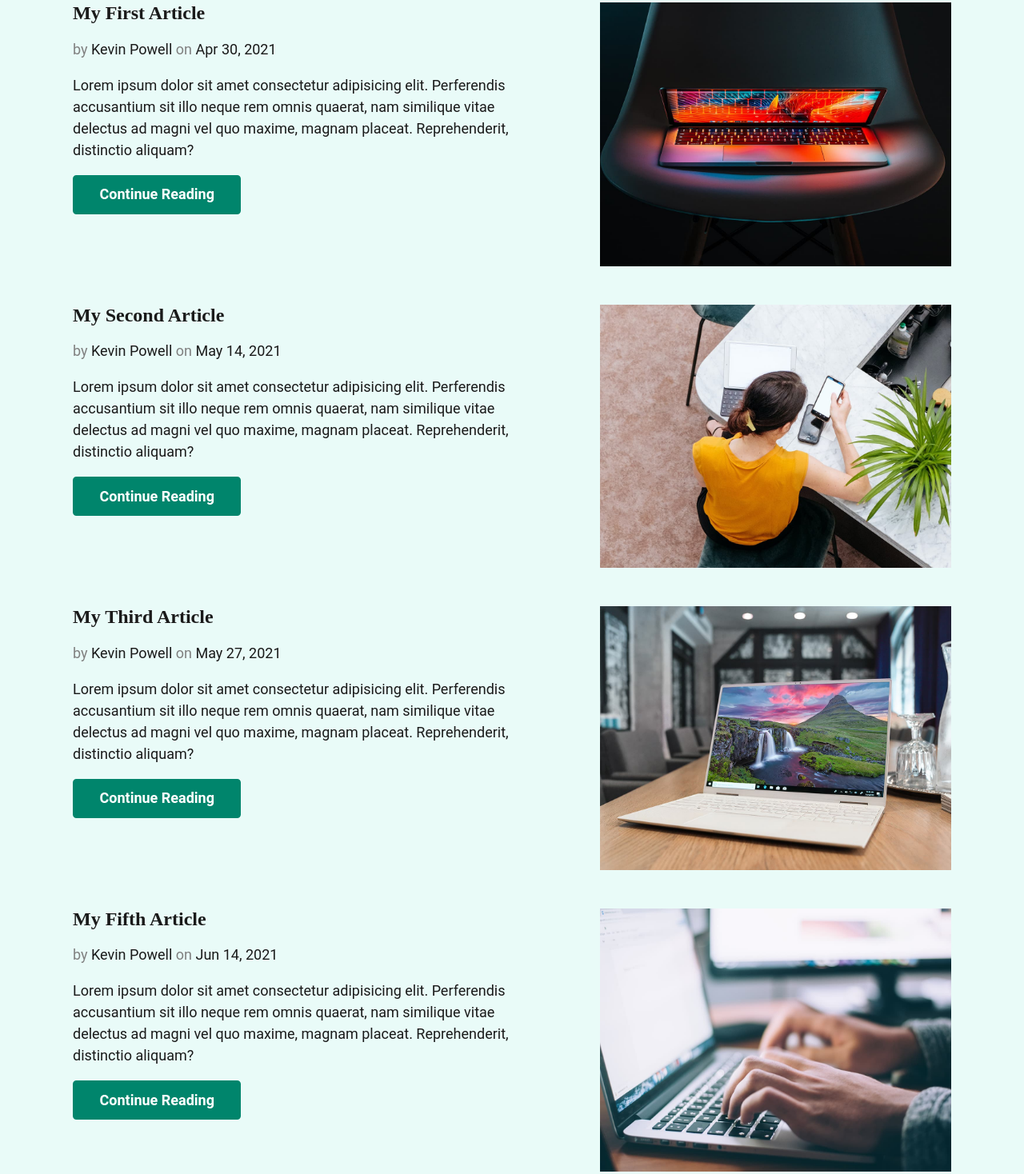
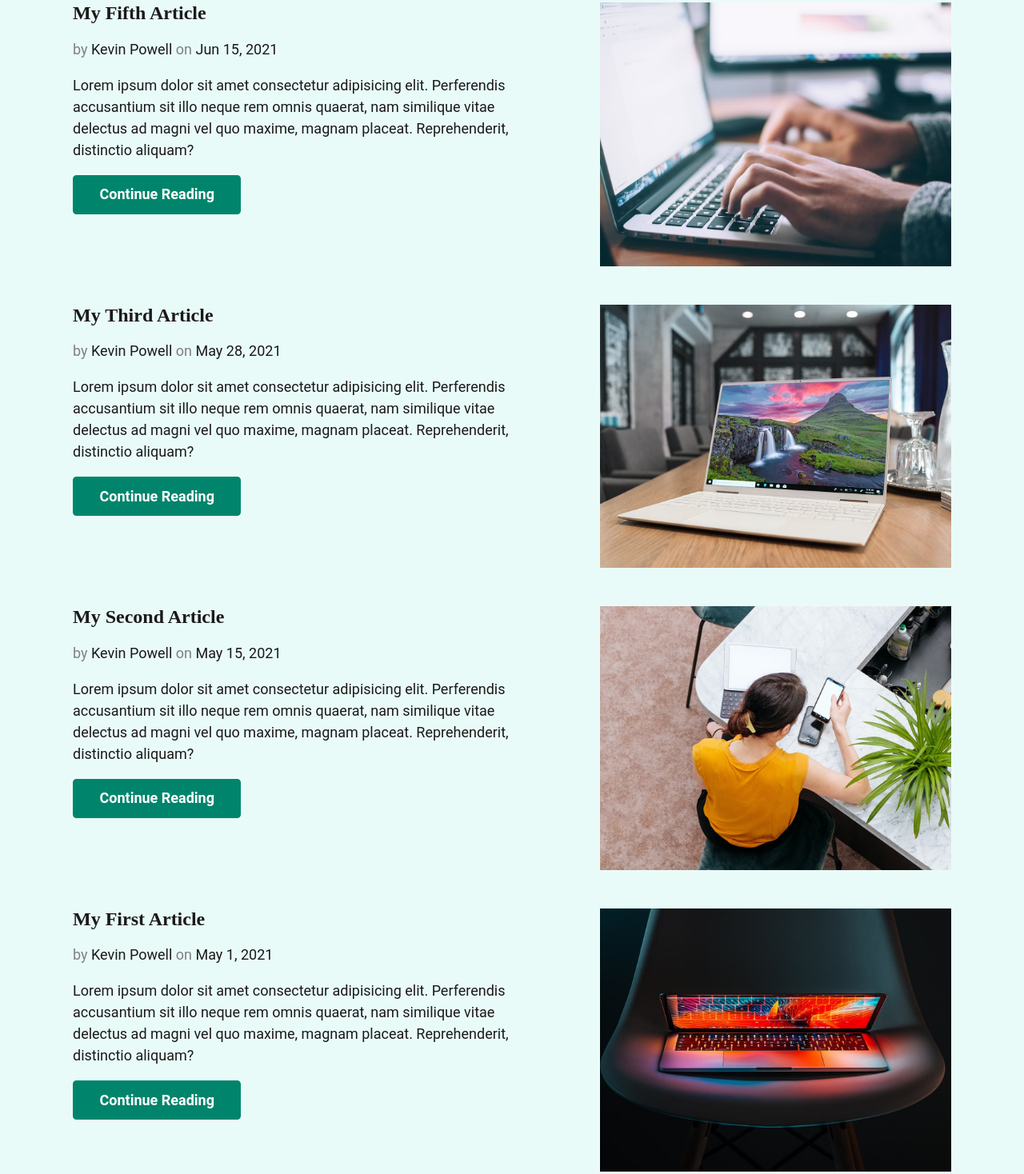
Before and after one commit to FabianDiazB/Blognetlify, an Eleventy site: page src/index.njk in a window 1280 px wide. Shown: the part 1066-2534 px from the top of the page at 80% size. Built offline with nearby package versions, Linux system fonts and the light colour scheme; Eleventy itself is replaced by a stand-in of ours; files that its build step writes are made by us from their sources.

Commit message:
eleventy2 commit

```diff
--- /dev/null
+++ b/src/_includes/articles-snippet.njk
@@ -0,0 +1,10 @@
+ <li>
+      <article class="snippet">
+        <img src="{{post.data.image}}" alt="Aqui va una imagen" class="snippet__image">
+        <h3 class="snippet__title"><a href="{{ post.url }}">{{ post.data.title }}</a></h3>
+        <p class="snippet__meta">by <span>{{ post.data.author }}</span> on <span>{{ post.date | postDate }}</span></p>
+        <p class="snippet__body">{{ post.data.description }}</p>
+    <a href="{{ post.url }}" class="btn btn--primary">Continue Reading</a>
+
+      </article>
+    </li>
--- a/src/blog.njk
+++ b/src/blog.njk
@@ -7,29 +7,12 @@
 <h1 class="section-title">Recent articles</h1>
   <ul role="list" class="articles__list flow"><li>
 
-    {%- for post in collections.post | reverse -%}
-    <li>
-      <article class="snippet">
-        <img src="{{post.data.image}}" alt="Aqui va una imagen" class="snippet__image">
-        <h3 class="snippet__title"><a href="{{ post.url }}">{{ post.data.title }}</a></h3>
-        <p class="snippet__meta">by <span>{{ post.data.author }}</span> on <span>{{ post.date | postDate }}</span></p>
-        <p class="snippet__body">{{ post.data.description }}</p>
-    <a href="{{ post.url }}" class="btn btn--primary">Continue Reading</a>
+     {%- for post in collections.post | reverse -%}
 
-      </article>
-    </li>
+     {% include 'articles-snippet.njk'%}
 
-    {%- endfor %}
+     {%- endfor%}
+
     </ul>
 
   </div>
-
-{# <ul role="list" class="articles__list flow"><li>
-         <article class="snippet">
-  <img src="/assets/blog/carbon-2021-06-11t092807.024.png" alt="a man on his computer" class="snippet__image">
-  <h3 class="snippet__title"><a href="/blog/another-article/">Another article!!</a></h3>
-  <p class="snippet__meta">by <span>Kevin Powell</span> on <span>Jun 15, 2021</span></p>
-  <p class="snippet__body">This is a new article that I&#39;ll be posting</p>
-  <a href="/blog/another-article/" class="btn btn--primary">Continue Reading</a>
-</article>
-        </li> #}
--- a/src/index.njk
+++ b/src/index.njk
@@ -24,37 +24,13 @@
     <h2 class="section-title text-center ">Featured articles</h2>
     <p class="text-center">Here is a sample of articles which I feel give you a good idea of what this site is all about.</p>
     <ul role="list" class="articles__list flow"><li>
-         <article class="snippet">
-  <img src="/assets/blog/article-1.jpg" alt="This is a test" class="snippet__image">
-  <h3 class="snippet__title"><a href="/blog/my-first-article/">My First Article</a></h3>
-  <p class="snippet__meta">by <span>Kevin Powell</span> on <span>Apr 30, 2021</span></p>
-  <p class="snippet__body">Lorem ipsum dolor sit amet consectetur adipisicing elit. Perferendis accusantium sit illo neque rem omnis quaerat, nam similique vitae delectus ad magni vel quo maxime, magnam placeat. Reprehenderit, distinctio aliquam?</p>
-  <a href="/blog/my-first-article/" class="btn btn--primary">Continue Reading</a>
-</article>
-        </li><li>
-         <article class="snippet">
-  <img src="/assets/blog/article-2.jpg" alt="This is a test" class="snippet__image">
-  <h3 class="snippet__title"><a href="/blog/my-second-article/">My Second Article</a></h3>
-  <p class="snippet__meta">by <span>Kevin Powell</span> on <span>May 14, 2021</span></p>
-  <p class="snippet__body">Lorem ipsum dolor sit amet consectetur adipisicing elit. Perferendis accusantium sit illo neque rem omnis quaerat, nam similique vitae delectus ad magni vel quo maxime, magnam placeat. Reprehenderit, distinctio aliquam?</p>
-  <a href="/blog/my-second-article/" class="btn btn--primary">Continue Reading</a>
-</article>
-        </li><li>
-         <article class="snippet">
-  <img src="/assets/blog/article-3.jpg" alt="This is a test" class="snippet__image">
-  <h3 class="snippet__title"><a href="/blog/my-third-article/">My Third Article</a></h3>
-  <p class="snippet__meta">by <span>Kevin Powell</span> on <span>May 27, 2021</span></p>
-  <p class="snippet__body">Lorem ipsum dolor sit amet consectetur adipisicing elit. Perferendis accusantium sit illo neque rem omnis quaerat, nam similique vitae delectus ad magni vel quo maxime, magnam placeat. Reprehenderit, distinctio aliquam?</p>
-  <a href="/blog/my-third-article/" class="btn btn--primary">Continue Reading</a>
-</article>
-        </li><li>
-         <article class="snippet">
-  <img src="/assets/blog/article-5.jpg" alt="This is a test" class="snippet__image">
-  <h3 class="snippet__title"><a href="/blog/my-fifth-article/">My Fifth Article</a></h3>
-  <p class="snippet__meta">by <span>Kevin Powell</span> on <span>Jun 14, 2021</span></p>
-  <p class="snippet__body">Lorem ipsum dolor sit amet consectetur adipisicing elit. Perferendis accusantium sit illo neque rem omnis quaerat, nam similique vitae delectus ad magni vel quo maxime, magnam placeat. Reprehenderit, distinctio aliquam?</p>
-  <a href="/blog/my-fifth-article/" class="btn btn--primary">Continue Reading</a>
-</article>
-        </li></ul>
+
+      {%- for post in collections.post | reverse -%}
+
+     {% include 'articles-snippet.njk'%}
+
+     {%- endfor%}
+
+       </ul>
   </div>
 </section>
```
